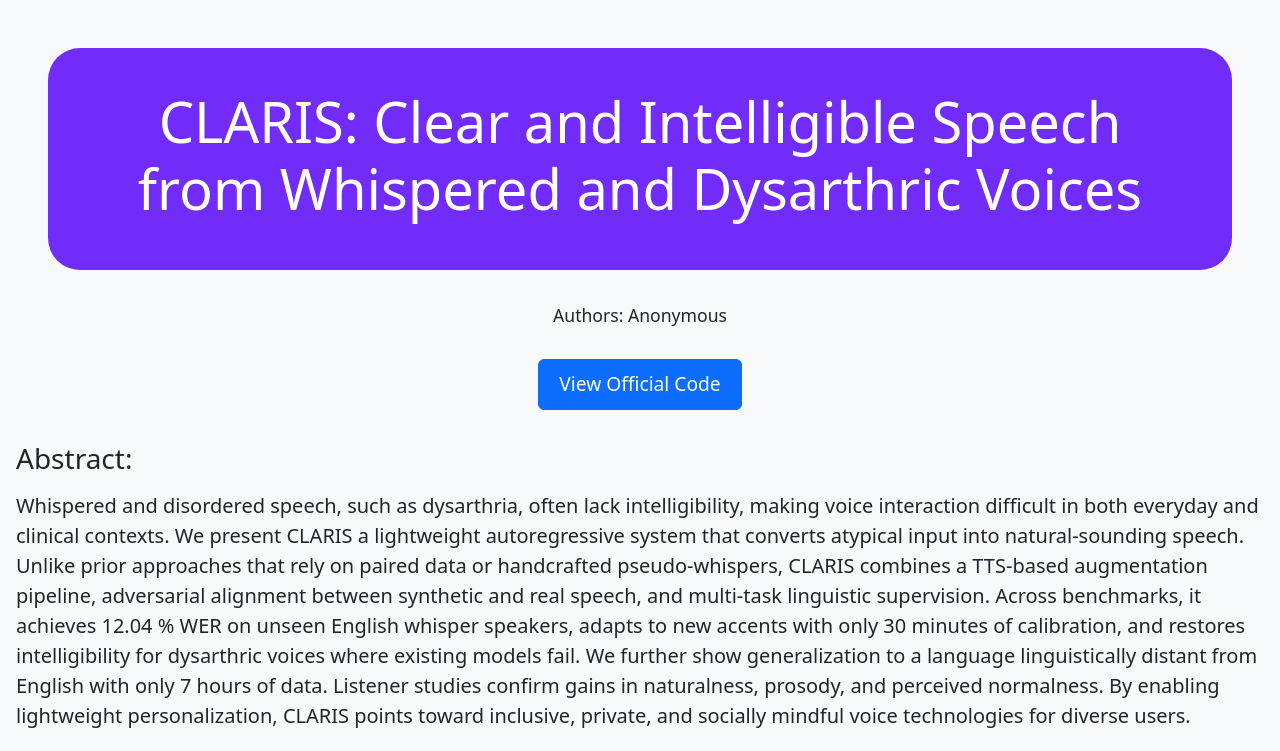
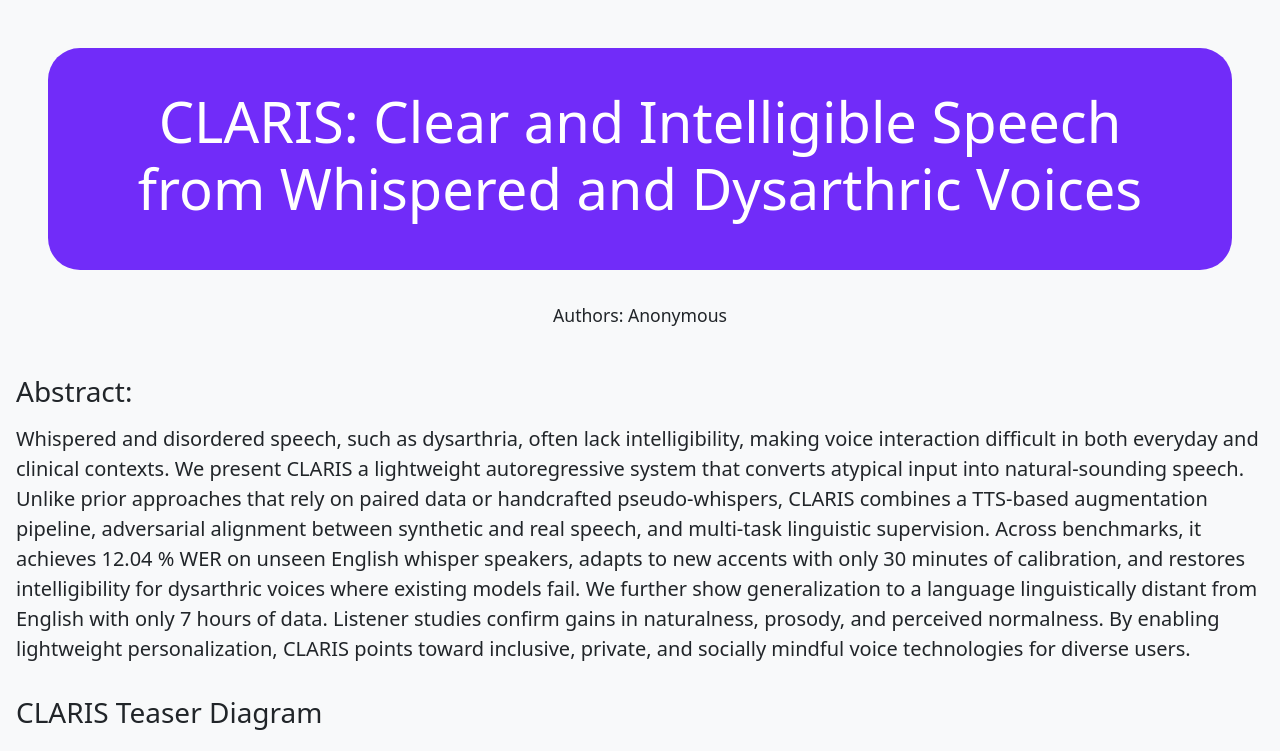
Before and after one commit to CLARIS-W2S/CLARIS, a plain HTML site: page index.html in a window 1280 px wide. Shown: the top 751 px of the page. Drawn offline with nearby package versions, Linux system fonts and the light colour scheme.

Commit message:
Removed code access button

```diff
--- a/index.html
+++ b/index.html
@@ -66,8 +66,8 @@
         </div>
 
         <!-- Keynote Presentation Section -->
-        <div class="row resources-section">
-            <!-- <div class="col text-center" style="width: 150px">
+        <!-- <div class="row resources-section">
+            <div class="col text-center" style="width: 150px">
                 <p>
                     <a href="https://drive.google.com/file/d/1zMZ8qohblECAI2UF-M9jSm6uvzkZe8EV/view?usp=sharing" target="_blank" class="btn btn-primary" style="font-size: 1.2rem;">
                         View Keynote Presentation
@@ -80,7 +80,7 @@
                         Download StethoText dataset
                     </a>
                 </p>
-            </div> -->
+            </div>
             <div class="col text-center" style="width: 150px">
                 <p>
                     <a href="https://github.com/CLARIS-Whisper-to-Speech/Demo-Page" target="_blank" class="btn btn-primary" style="font-size: 1.2rem;">
@@ -88,7 +88,7 @@
                     </a>
                 </p>
             </div>
-        </div>
+        </div> -->
 
         <!-- Video Section -->
         <!-- <div class="row video-section">
```
